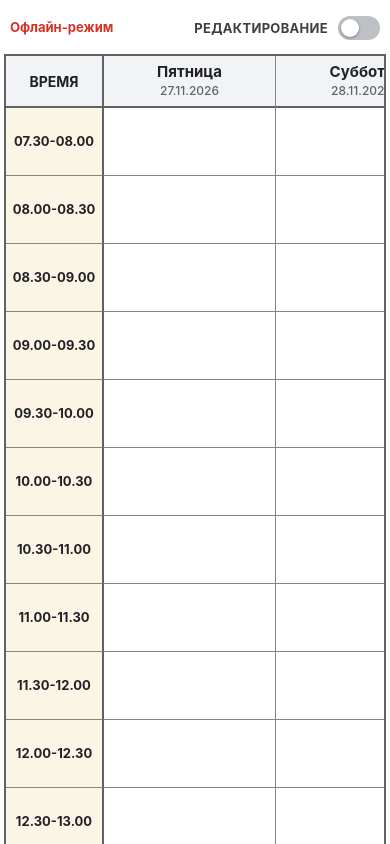
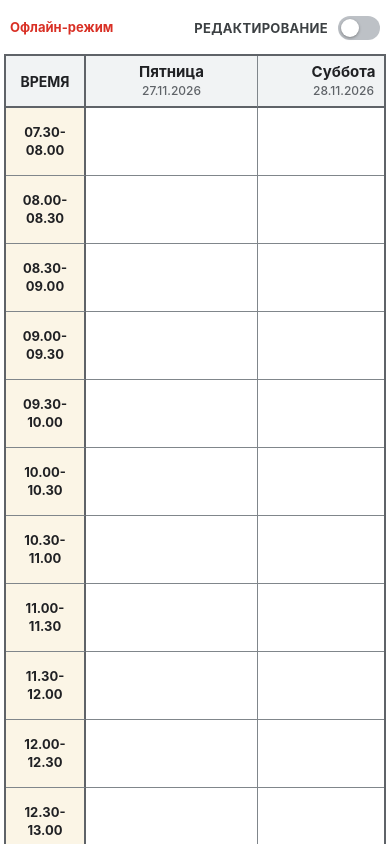
Before and after one commit to osagotbilis-collab/AutoHause, a plain HTML site: page index.html in a window 390 px wide. Shown: the top 844 px of the page. Drawn offline with Linux system fonts and the light colour scheme; no server answers.

Commit message:
Update index.html

```diff
--- a/index.html
+++ b/index.html
@@ -148,9 +148,9 @@
     td:first-child, th:first-child {
       position: sticky;
       left: 0;
-      width: 106px;
-      min-width: 106px;
-      max-width: 106px;
+      width: 88px;
+      min-width: 88px;
+      max-width: 88px;
       padding: 6px 4px;
       border-right: 2px solid #5f6368;
       text-align: center;
@@ -237,9 +237,9 @@
         max-width: 172px;
       }
       td:first-child, th:first-child {
-        width: 98px;
-        min-width: 98px;
-        max-width: 98px;
+        width: 80px;
+        min-width: 80px;
+        max-width: 80px;
       }
     }
   </style>
```
